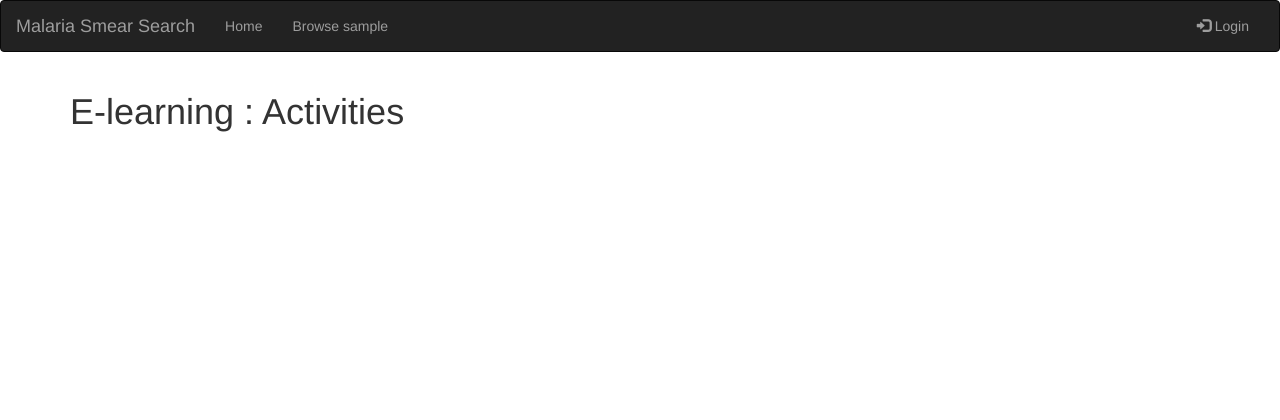
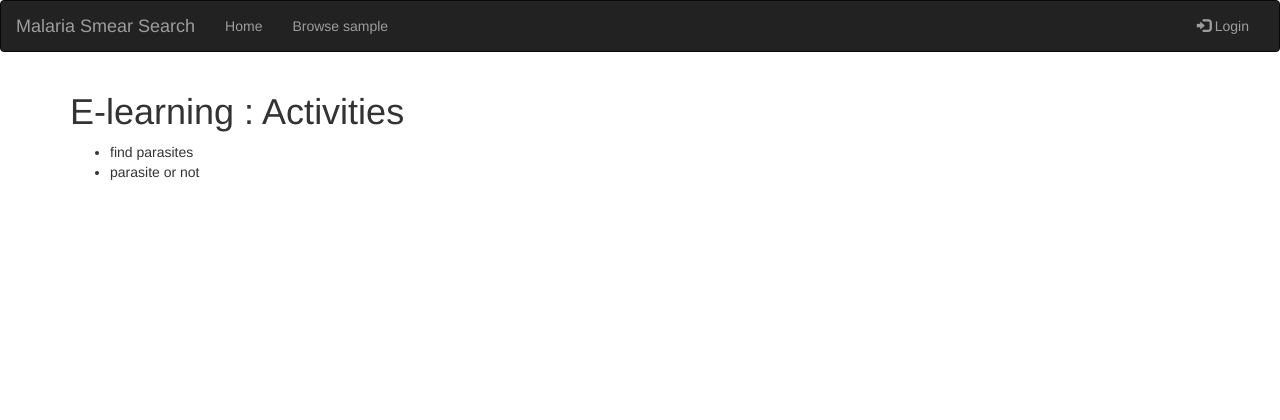
Before and after one commit to pierrepo/MalariaSmearSearch, a Flask app: template templates/choice-e-learning.html in a window 1280 px wide. Shown: the top 420 px of the page. Run offline with Flask 2, Linux system fonts and the light colour scheme; the template is opened without the code that fills it, so the values that code supplies are empty; parts of the project's set-up code (start-up, migrations or seed data) failed here and were passed over; some libraries are stand-ins or nearby versions.

Commit message:
List activities

```diff
--- a/templates/choice-e-learning.html
+++ b/templates/choice-e-learning.html
@@ -3,7 +3,8 @@
 {% block title %}E-learning : Activities{% endblock %}
 
 {% block content %}
-
-
-
+    <ul>
+        <li>find parasites</li>
+        <li>parasite or not</li>
+    </ul>
 {% endblock %}
```
